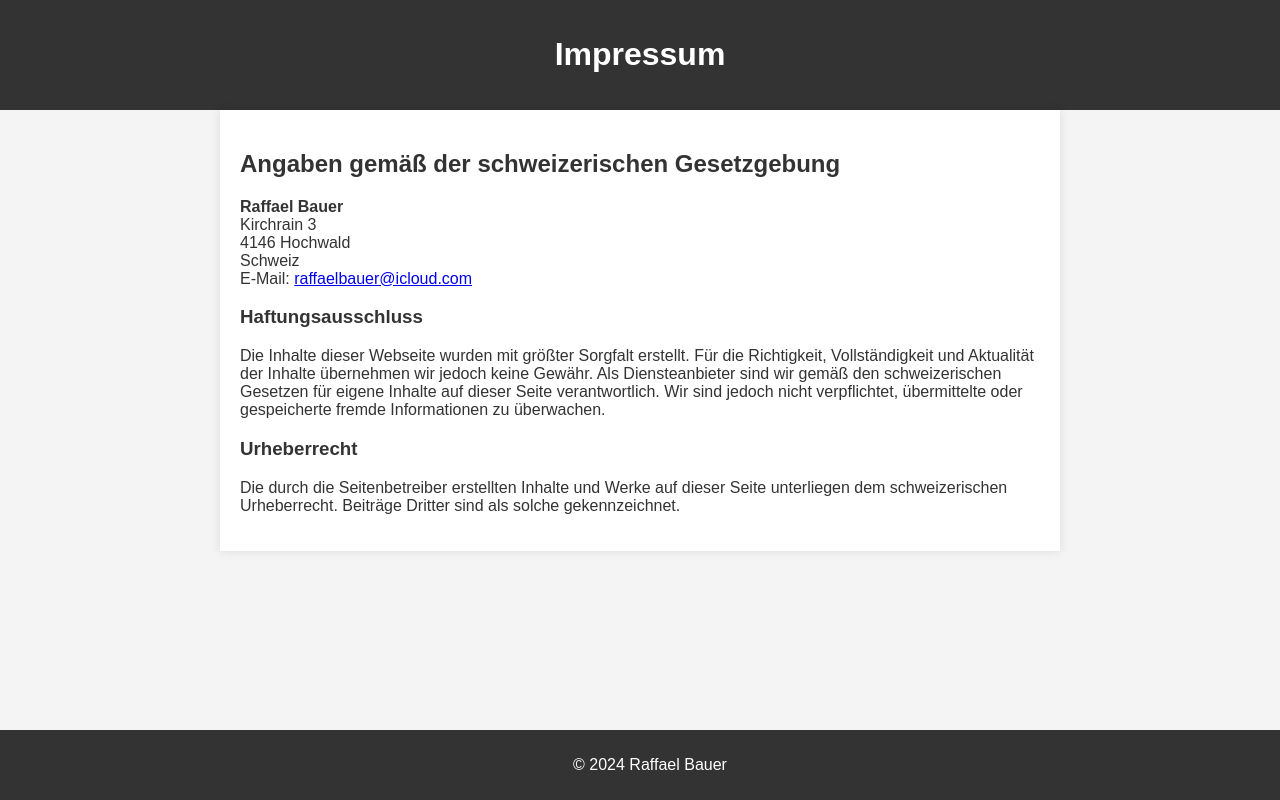
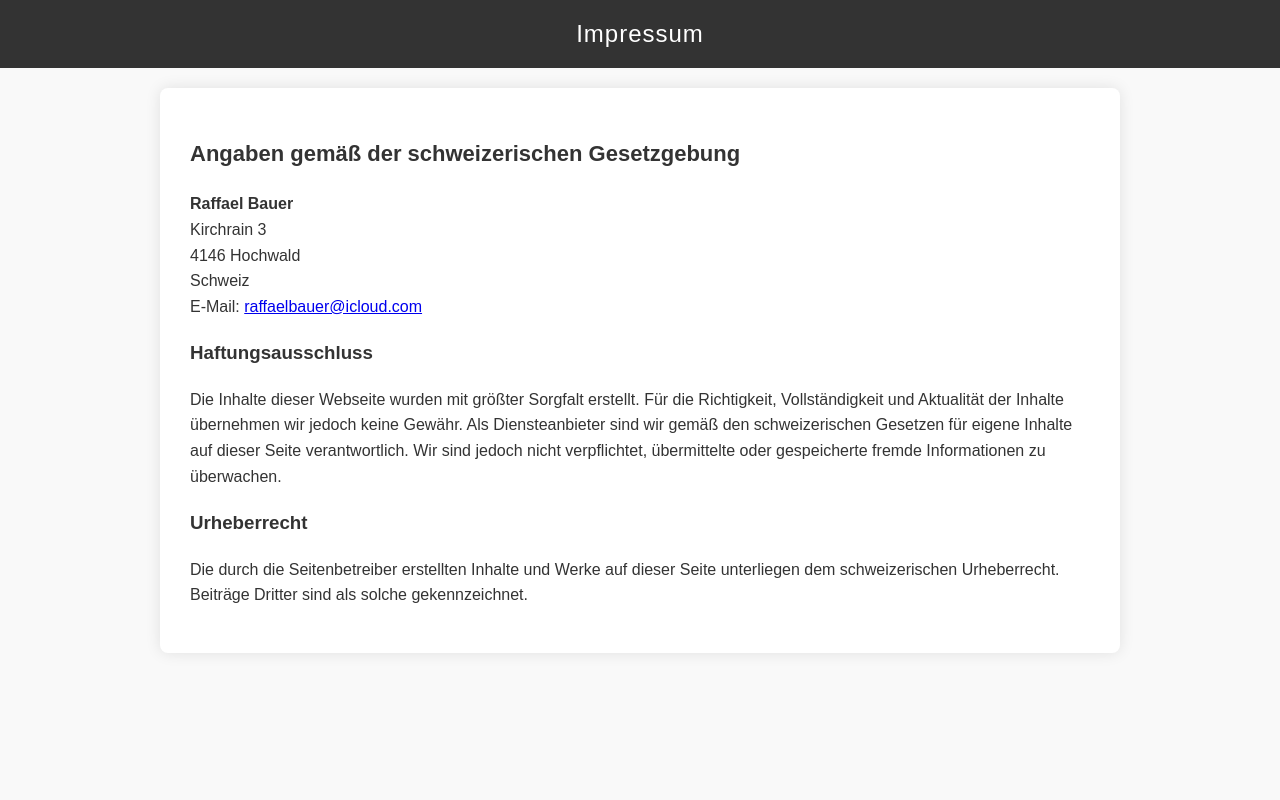
Before and after one commit to raffaelbauer/Impressum, a plain HTML site: page index.html in a window 1280 px wide. Drawn offline with Linux system fonts and the light colour scheme.

Commit message:
Update index.html

```diff
--- a/index.html
+++ b/index.html
@@ -1,4 +1,4 @@
-<meta name='viewport' content='width=device-width, initial-scale=1'/><!DOCTYPE html>
+<!DOCTYPE html>
 <html lang="de">
 <head>
     <meta charset="UTF-8">
@@ -6,39 +6,43 @@
     <title>Impressum</title>
     <style>
         body {
-            font-family: Arial, sans-serif;
+            font-family: 'Arial', sans-serif;
             margin: 0;
             padding: 0;
-            background-color: #f4f4f4;
+            background-color: #f9f9f9;
             color: #333;
         }
         header {
             background-color: #333;
             color: white;
-            padding: 15px;
+            padding: 20px;
             text-align: center;
+            font-size: 24px;
+            letter-spacing: 1px;
         }
         .content {
-            padding: 20px;
-            max-width: 800px;
-            margin: 0 auto;
+            padding: 30px;
+            max-width: 900px;
+            margin: 20px auto;
             background-color: white;
-            box-shadow: 0 0 10px rgba(0, 0, 0, 0.1);
+            box-shadow: 0 0 15px rgba(0, 0, 0, 0.1);
+            border-radius: 8px;
+            font-size: 16px;
+            line-height: 1.6;
         }
-        footer {
-            text-align: center;
-            padding: 10px;
-            background-color: #333;
-            color: white;
-            position: fixed;
-            bottom: 0;
-            width: 100%;
+        h2 {
+            font-size: 22px;
+            color: #333;
+            margin-bottom: 20px;
+        }
+        p {
+            margin-bottom: 15px;
         }
     </style>
 </head>
 <body>
     <header>
-        <h1>Impressum</h1>
+        Impressum
     </header>
     <div class="content">
         <h2>Angaben gemäß der schweizerischen Gesetzgebung</h2>
@@ -54,8 +58,5 @@
         <h3>Urheberrecht</h3>
         <p>Die durch die Seitenbetreiber erstellten Inhalte und Werke auf dieser Seite unterliegen dem schweizerischen Urheberrecht. Beiträge Dritter sind als solche gekennzeichnet.</p>
     </div>
-    <footer>
-        <p>&copy; 2024 Raffael Bauer</p>
-    </footer>
 </body>
 </html>
```
